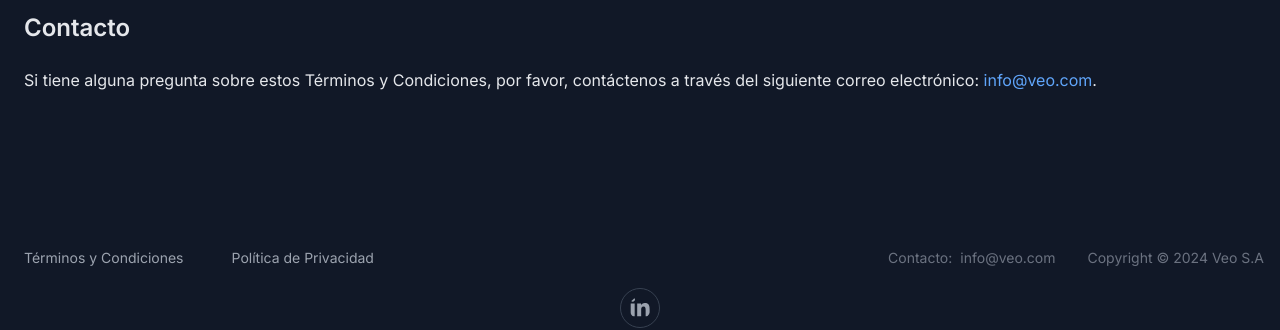
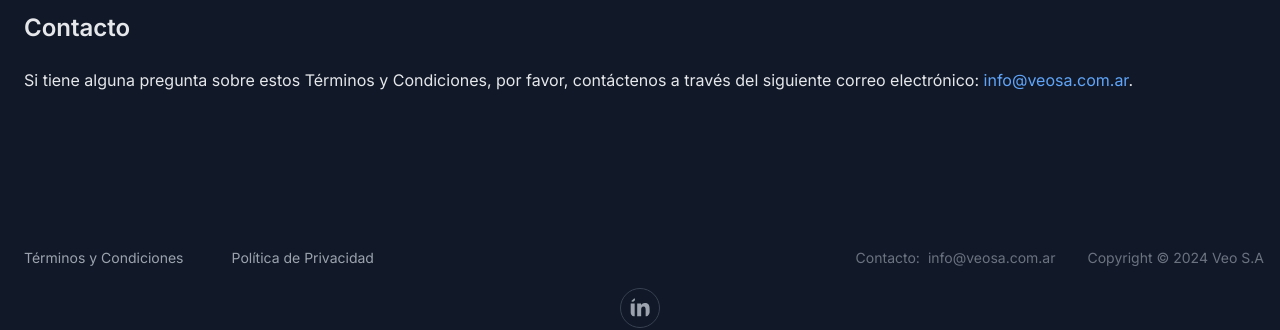
Before and after one commit to sromero1905/landingPageVeo, a Next.js app: page /terms in a window 1280 px wide. Shown: the part 1158-1488 px from the top of the page. Built offline with nearby package versions, Linux system fonts and the light colour scheme.

Commit message:
se agregan textos se mejora resposive y se da funcionalidad al contact form

```diff
--- a/app/privacy/page.tsx
+++ b/app/privacy/page.tsx
@@ -83,10 +83,10 @@ const PrivacyPolicyPage = () => {
           Privacidad, por favor, contáctenos a través del siguiente correo
           electrónico:{" "}
           <a
-            href="mailto:info@veo.com"
+            href="mailto:info@veosa.com.ar"
             className="text-blue-400 hover:underline"
           >
-            info@veo.com
+            info@veosa.com.ar
           </a>
           .
         </p>
--- a/app/terms/page.tsx
+++ b/app/terms/page.tsx
@@ -94,10 +94,10 @@ const TermsPage = () => {
           Si tiene alguna pregunta sobre estos Términos y Condiciones, por
           favor, contáctenos a través del siguiente correo electrónico:{" "}
           <a
-            href="mailto:info@veo.com"
+            href="mailto:info@veosa.com.ar"
             className="text-blue-400 hover:underline"
           >
-            info@veo.com
+             info@veosa.com.ar
           </a>
           .
         </p>
--- a/components/Contact.tsx
+++ b/components/Contact.tsx
@@ -1,6 +1,7 @@
 "use client";
 
 import { useState, ChangeEvent, FormEvent } from "react";
+import emailjs from 'emailjs-com';
 
 interface FormData {
   name: string;
@@ -24,6 +25,7 @@ const ContactForm: React.FC = () => {
   const [errors, setErrors] = useState<FormErrors>({});
   const [isSubmitted, setIsSubmitted] = useState<boolean>(false);
   const [isSending, setIsSending] = useState<boolean>(false);
+  const [sendError, setSendError] = useState<string | null>(null);
 
   const handleChange = (
     e: ChangeEvent<HTMLInputElement | HTMLTextAreaElement>
@@ -45,14 +47,27 @@ const ContactForm: React.FC = () => {
     e.preventDefault();
     if (validate()) {
       setIsSending(true);
-      // Simulate form submission
-      setTimeout(() => {
+      setSendError(null); // Reset error message
+      try {
+        await emailjs.send(
+          process.env.NEXT_PUBLIC_EMAILJS_SERVICE_ID!,
+          process.env.NEXT_PUBLIC_EMAILJS_TEMPLATE_ID!,
+          {
+            user_name: formData.name,
+            user_email: formData.email,
+            message: formData.message,
+          },
+          process.env.NEXT_PUBLIC_EMAILJS_USER_ID!
+        );
         setIsSubmitted(true);
         setFormData({ name: "", email: "", message: "" });
         setErrors({});
+      } catch {
+        setSendError("Hubo un error al enviar el mensaje. Por favor, inténtalo de nuevo más tarde.");
+      } finally {
         setIsSending(false);
-        setTimeout(() => setIsSubmitted(false), 3000); // Hide message after 3 seconds
-      }, 2000); // Simulate a delay for the form submission
+        setTimeout(() => setIsSubmitted(false), 3000); // Hide success message after 3 seconds
+      }
     }
   };
 
@@ -63,6 +78,11 @@ const ContactForm: React.FC = () => {
         {isSubmitted && (
           <div className="mb-4 p-4 bg-green-100 text-green-800 rounded-lg">
             ¡Gracias por tu mensaje! Nos pondremos en contacto contigo pronto.
+          </div>
+        )}
+        {sendError && (
+          <div className="mb-4 p-4 bg-red-100 text-red-800 rounded-lg">
+            {sendError}
           </div>
         )}
         <form onSubmit={handleSubmit} className="space-y-6">
--- a/components/Footer.tsx
+++ b/components/Footer.tsx
@@ -28,11 +28,11 @@ export default function Footer() {
             <div className="flex items-center space-x-2">
               <p className="text-sm text-gray-500">Contacto:</p>
               <a
-                href="mailto:info@veo.com"
+                href="mailto:info@veosa.com.ar"
                 className="text-sm text-gray-500 hover:text-gray-100 transition duration-300 ease-in-out"
                 aria-label="Contact"
               >
-                info@veo.com
+                info@veosa.com.ar
               </a>
             </div>
             <p className="text-sm text-gray-500 ml-2">
@@ -44,19 +44,23 @@ export default function Footer() {
                 Veo S.A
               </Link>
             </p>
+
           </div>
         </div>
 
         {/* Social Media Icons */}
-        <div className="flex space-x-6 mt-4 justify-center">
+       <div className="flex space-x-6 mt-4 justify-center">
           <a
-            href="https://linkedin.com"
+            href="https://www.linkedin.com/company/veo-sa"
             className="hover:text-gray-100 transition duration-500 ease-in-out"
             aria-label="LinkedIn"
+            target="_blank"
+            rel="noopener noreferrer"
           >
             <FaLinkedinIn className="h-10 w-10 rounded-full border border-gray-700 p-2 hover:bg-gray-700" />
           </a>
         </div>
+
       </div>
     </footer>
   );
--- a/components/Hero.tsx
+++ b/components/Hero.tsx
@@ -4,7 +4,7 @@ import { TextGenerateEffect } from "./ui/TextGenerateEffect";
 
 const Hero = () => {
   return (
-    <div className="pb-20 pt-36 relative mb-20">
+    <div className="relative pb-20 pt-36 mb-20 lg:mb-60"> {/* Ajustar margen inferior para pantallas grandes */}
       <div>
         {/* Adjusted Spotlight components */}
         <Spotlight
@@ -19,13 +19,10 @@ const Hero = () => {
         style={{ backgroundImage: "url('/background.jpg')" }}
       >
         {/* Overlay with Filter */}
-        <div className="absolute inset-0 bg-black opacity-60 rounded-2xl"></div>{" "}
-        {/* Match the rounded corners */}
+        <div className="absolute inset-0 bg-black opacity-60 rounded-2xl"></div> {/* Match the rounded corners */}
       </div>
 
       <div className="flex justify-center relative mt-28 md:mt-40 z-10">
-        {" "}
-        {/* Cambié mt-32 a mt-28 */}
         <div className="max-w-[87vw] md:max-w-2xl lg:max-w-[60vw] flex flex-col items-center justify-center">
           <h1 className="uppercase tracking-widest text-xs md:text-sm lg:text-base text-center text-blue-100 whitespace-nowrap">
             Verificadora Externa de Obra
--- a/components/ui/BentoGrid.tsx
+++ b/components/ui/BentoGrid.tsx
@@ -45,7 +45,7 @@ export const BentoGridItem = ({
   titleClassName?: string;
   spareImg?: string;
 }) => {
-  const leftLists = ["Calidad", "Seguridad", "Normativas"];
+  const leftLists = ["Calidad", "Seguridad", "Normativas","Verificacion"];
   const rightLists = ["Inspección", "Cumplimiento", "Evaluación"];
 
   const [copied, setCopied] = useState(false);
@@ -60,7 +60,7 @@ export const BentoGridItem = ({
   };
 
   const handleCopy = () => {
-    const text = "info@veo.com";
+    const text = " info@veosa.com.ar"
     navigator.clipboard.writeText(text);
     setCopied(true);
   };
--- a/package.json
+++ b/package.json
@@ -17,6 +17,7 @@
     "@types/three": "^0.163.0",
     "class-variance-authority": "^0.7.0",
     "clsx": "^2.1.0",
+    "emailjs-com": "^3.2.0",
     "framer-motion": "^11.0.25",
     "glob": "^11.0.0",
     "inflight": "^1.0.6",
```
Also changed, not shown: 1 other file (tests, documents, lock files or other folders).
